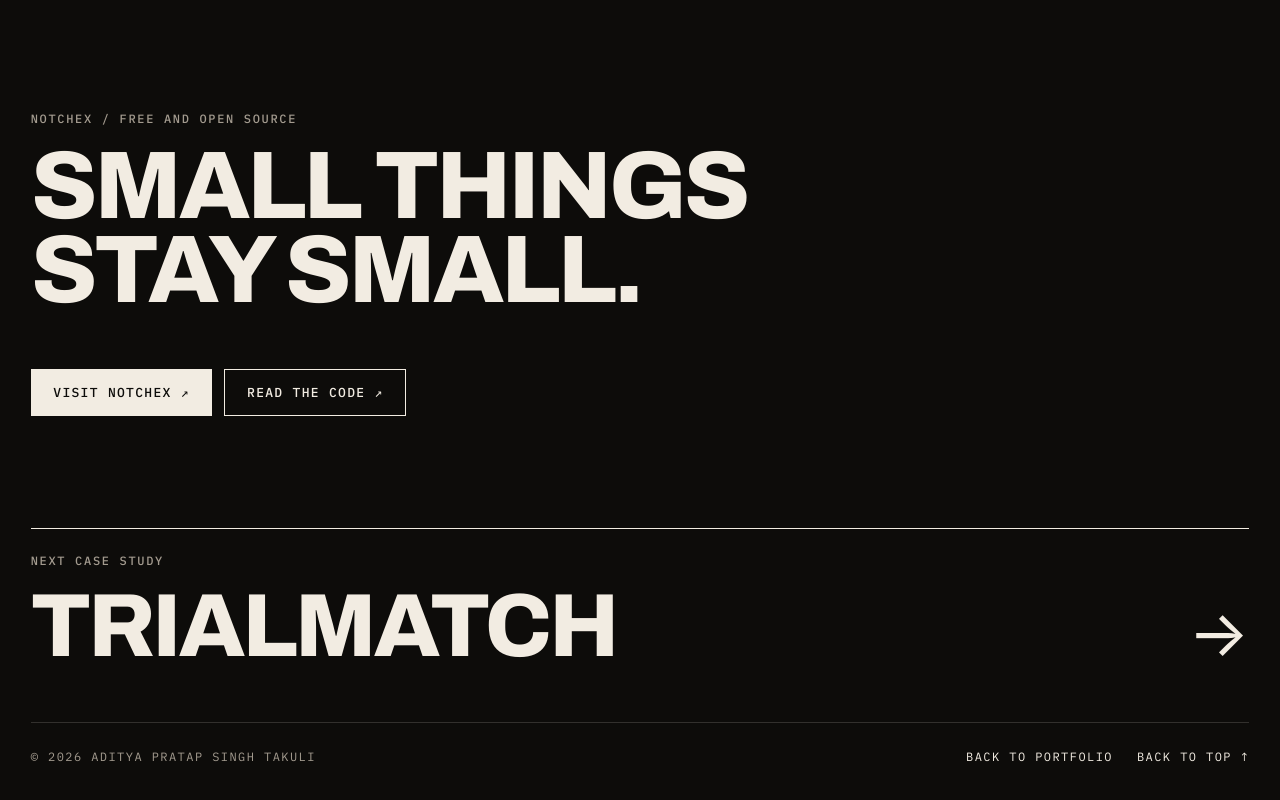
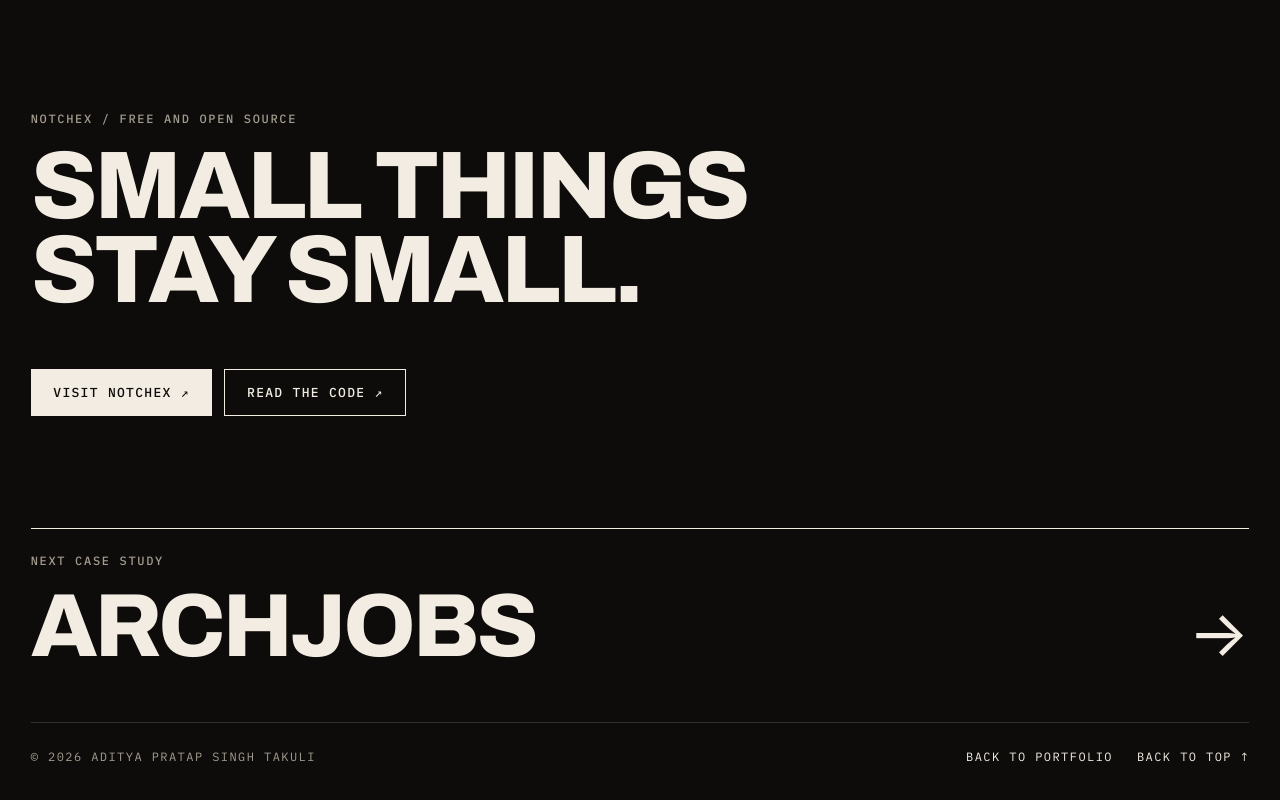
Before and after one commit to AdityaTakuli/AdityaPortfolio, a plain HTML site: page projects/notchex.html in a window 1280 px wide. Shown: the part 8325-9125 px from the top of the page. Drawn offline with Linux system fonts and the light colour scheme.

Commit message:
Hide TrialMatch from the work section

```diff
--- a/projects/notchex.html
+++ b/projects/notchex.html
@@ -590,9 +590,9 @@
             >Read the code ↗</a
           >
         </div>
-        <a class="next-case" href="trialmatch.html" data-title="TrialMatch">
+        <a class="next-case" href="archjobs.html" data-title="ArchJobs">
           <span class="label">Next case study</span>
-          <strong>TrialMatch</strong>
+          <strong>ArchJobs</strong>
           <span aria-hidden="true">→</span>
         </a>
         <footer class="site-footer">
```
Also changed, not shown: index.html (+6 -1 lines), projects/orchestrated-control.html (+2 -2 lines).
